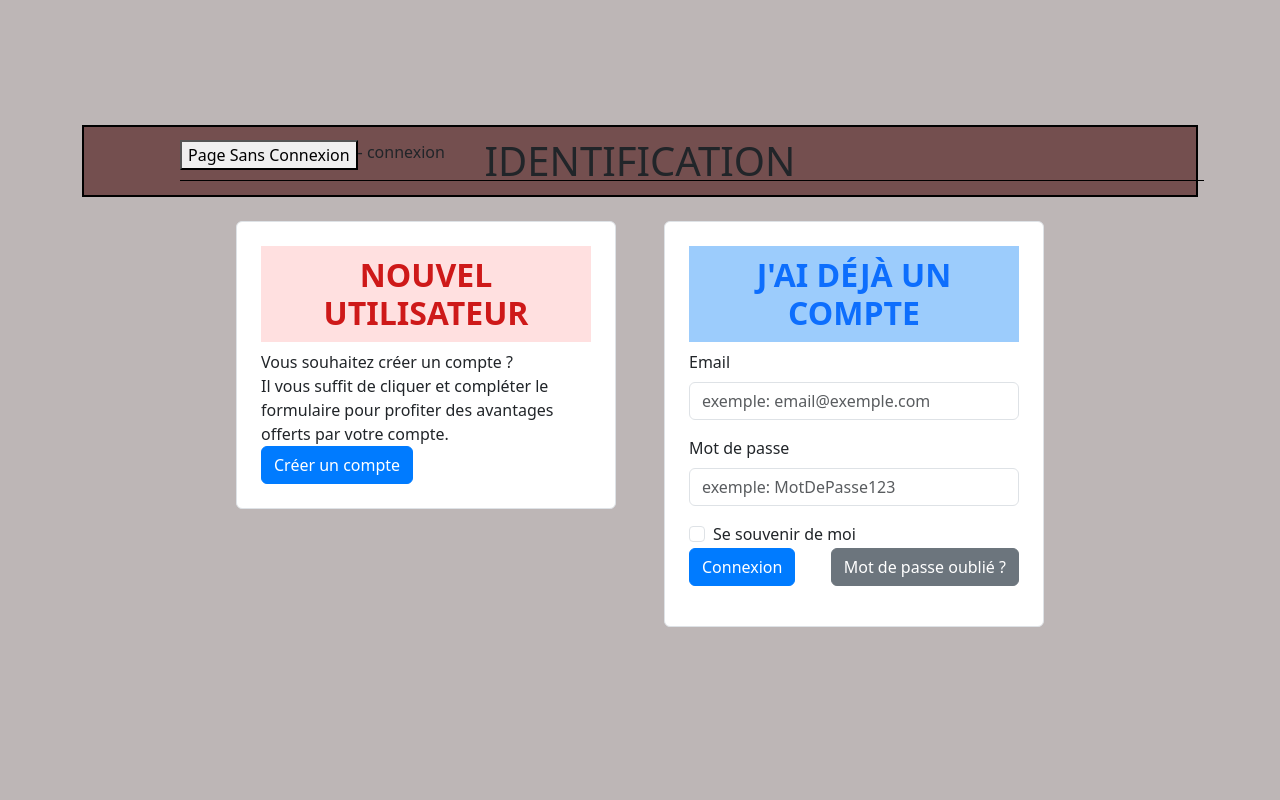
After one commit to pierrelouishance/webtech, a FastAPI app: template templates/login.html in a window 1280 px wide. The commit adds this page. Run offline with FastAPI, Linux system fonts and the light colour scheme; the template is opened without the code that fills it, so the values that code supplies are empty; parts of the project's set-up code (start-up, migrations or seed data) failed here and were passed over.

Commit message:
all users

```diff
--- a/app/app.py
+++ b/app/app.py
@@ -28,7 +28,7 @@ def on_application_started():
 def on_shutdown():
     print("Bye bye!")
 
-# # Route for the home page
+# Route for the home page
 # @app.get('/accueil')
 # def get_accueil(request: Request,
 #                 user: UserSchema = Depends(login_manager.optional)):
--- a/app/models/users.py
+++ b/app/models/users.py
@@ -9,6 +9,7 @@ class User(Base):
     email = mapped_column(String(50), nullable=False, unique=True)
     name = mapped_column(String(50), nullable=False)
     password = mapped_column(String(50), nullable=False)
+    confirm_password = mapped_column(String(50), nullable=False)
 
     notes = relationship("Note", back_populates="owner")
     shared_notes = relationship("UserNote", back_populates="user")
--- a/app/routes/notes.py
+++ b/app/routes/notes.py
@@ -5,7 +5,7 @@ from uuid import uuid4
 from sqlalchemy.exc import IntegrityError
 from fastapi.templating import Jinja2Templates
 from app.models.users import User
-from app.models.notes import Notes
+from app.models.notes import Note
 from app.schemas.notes import NoteSchema
 from app.schemas.users import UserSchema
 from app.services import notes as note
--- a/app/schemas/types.py
+++ b/app/schemas/types.py
@@ -2,5 +2,5 @@
 from typing import TYPE_CHECKING
 
 if TYPE_CHECKING:
-    from app.schemas.users import User
-    from app.schemas.notes import Note
+    from app.schemas.users import UserSchema
+    from app.schemas.notes import NoteSchema
--- a/app/services/notes.py
+++ b/app/services/notes.py
@@ -1,7 +1,7 @@
 
 from fastapi import HTTPException
 from app.database.database import Session
-from app.models.notes import Notes
+from app.models.notes import Note
 from uuid import uuid4
 from sqlalchemy.orm import joinedload
 from sqlalchemy import select
--- /dev/null
+++ b/static/css/login.css
@@ -0,0 +1,77 @@
+.form-container {
+    display: flex;
+    justify-content: space-between;
+}
+
+body {
+    background-color: #bdb6b6;
+    display: flex;
+    justify-content: center;
+    align-items: center;
+    height: 100vh;
+    margin: 0;
+    padding: 10px 0;
+}
+
+h1 {
+    border: 2px solid #000; /* Bordure inférieure sous "Identification" */
+    background-color: #744f4f;
+    padding: 10px 0;
+
+}
+.new-user {
+    background-color: #744f4f;
+    padding: 10px 0;
+}
+
+.breadcrumb{
+    position: absolute;
+    top: 130px;
+    left: 180px;
+    border-bottom: 1px solid #000; /* Bordure inférieure sous "Accueil" */
+    width: 80%;
+    padding: 10px 0;
+}
+
+.new-user h2 {
+    color: #ce1919; /* Rouge pas trop foncé */
+    background-color: #ffe0e0; /* Fond rose clair pour le surlignage */
+    font-weight: bold; /* Gras */
+    text-align: center;
+    padding: 10px 0;
+}
+.existing-user h2 {
+    color: #116dc9; /* Bleu clair pas trop foncé */
+    background-color:  #9cccfc; /* Bleu moins foncé */
+    font-weight: bold; /* Gras */
+    text-align: center;
+    padding: 10px 0;
+}
+
+.new-user h2::after {
+    content: "";
+    position: absolute;
+    top: 0;
+    left: 0;
+    width: 100%;
+    height: 100%;
+    opacity: 0.2;
+    z-index: -1;
+    padding: 10px 0;
+}
+.btn-primary {
+    background-color: #007bff; /* Bleu */
+    border-color: #007bff; /* Bleu */
+    color: #fff; /* Blanc */
+}
+
+.btn-primary:hover {
+    background-color: #fff; /* Blanc */
+    border-color: #007bff; /* Bleu */
+    color: #007bff; /* Bleu */
+}
+
+.form-container {
+    display: flex;
+    justify-content: space-between;
+}
--- a/static/css/styles.css
+++ b/static/css/styles.css
@@ -1,7 +1,7 @@
 /* Body */
 body {
     font-family: Arial, sans-serif;
-    background-image: url('/static/images/library3.jpg');
+    background-image: url('/static/images/library2.jpg');
     background-size: cover;
     background-repeat: no-repeat;
     color: #fff;
--- /dev/null
+++ b/templates/login.html
@@ -0,0 +1,68 @@
+<!DOCTYPE html>
+<html lang="fr">
+<head>
+    <meta charset="UTF-8">
+    <meta name="viewport" content="width=device-width, initial-scale=1.0">
+    <title>Identification</title>
+    <link rel="stylesheet" href="https://cdn.jsdelivr.net/npm/bootstrap@5.3.3/dist/css/bootstrap.min.css">
+    <link rel="stylesheet" href="/static/css/login.css">
+</head>
+<body>
+    <ol class="breadcrumb">
+        <li>
+            <form action="/accueil" method="get">
+                <button type="submit">Page Sans Connexion</button>
+            </form>
+        </li>
+        <li class="active">   - connexion </li>
+    </ol>
+    <div class="container">
+        <h1 class="text-center mb-4">IDENTIFICATION</h1>
+
+        <!-- Section for new users -->
+        <div class="row justify-content-center align-items-start mb-5 form-container">
+            <div class="col-md-4 bg-white p-4 border rounded new-user">
+                <form id="new-user-form" action="/users/create" method="post">
+                    <h2>NOUVEL UTILISATEUR</h2>
+                    Vous souhaitez créer un compte ?<br/>
+                    Il vous suffit de cliquer et compléter le formulaire pour profiter des avantages offerts par votre compte.
+                    <button type='submit' class='btn btn-primary'>Créer un compte</button>
+                </form>
+            </div>
+
+            <!-- Section for existing users -->
+            <div class='col-md-4 bg-white p-4 border rounded ms-md-5 existing-user'>
+                <form id="login-form" action="/users/login" method="post">
+                    <h2 class="text-primary">J'AI DÉJÀ UN COMPTE</h2>
+                    <div class="mb-3">
+                        <label for="email" class="form-label">Email</label>
+                        <input type="text" class="form-control" id="email" name="email" required placeholder="exemple: email@exemple.com">
+                        <div class="invalid-feedback">
+                            Veuillez renseigner ce champ.
+                        </div>
+                    </div>
+
+                    <div class="mb-3">
+                        <label for="password" class="form-label">Mot de passe</label>
+                        <input type="password" class="form-control" id="password" name="password" required placeholder="exemple: MotDePasse123">
+                        <div class="invalid-feedback">
+                            Veuillez renseigner ce champ.
+                        </div>
+                    </div>
+
+                    <div class="form-check">
+                        <input class="form-check-input" type="checkbox" value="" id="rememberMe">
+                        <label class="form-check-label" for="rememberMe">
+                            Se souvenir de moi
+                        </label>
+                    </div>
+                    <div class="mb-3 d-flex justify-content-between">
+                        <button type='submit' class='btn btn-primary'>Connexion</button>
+                        <a class="btn btn-secondary" href="/users/me/password">Mot de passe oublié ?</a>
+                    </div>
+                </form>
+            </div>
+        </div>
+    </div>
+</body>
+</html>
```
Also changed, not shown: app/database/init_db.py (+105 -0 lines), app/routes/users.py (+59 -0 lines), app/schemas/notes.py (+2 -20 lines), app/schemas/users.py (+8 -21 lines), app/services/users.py (+28 -0 lines), static/css/create.css (added, +10 -0 lines), static/js/create.js (added, +17 -0 lines), templates/create.html (added, +40 -0 lines), data/note.sqlite.
